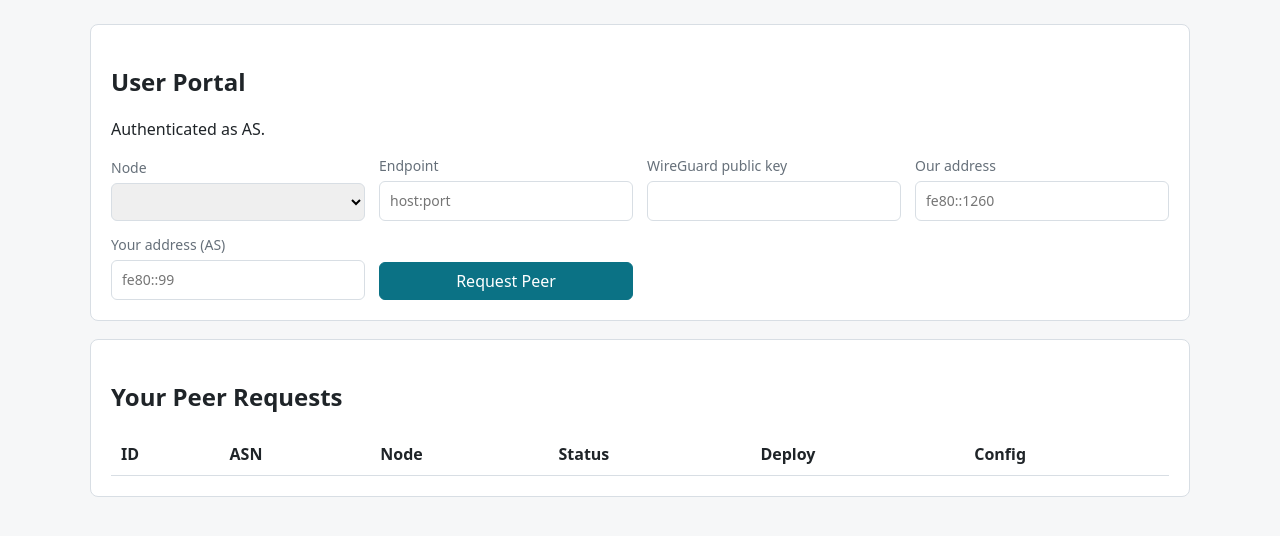
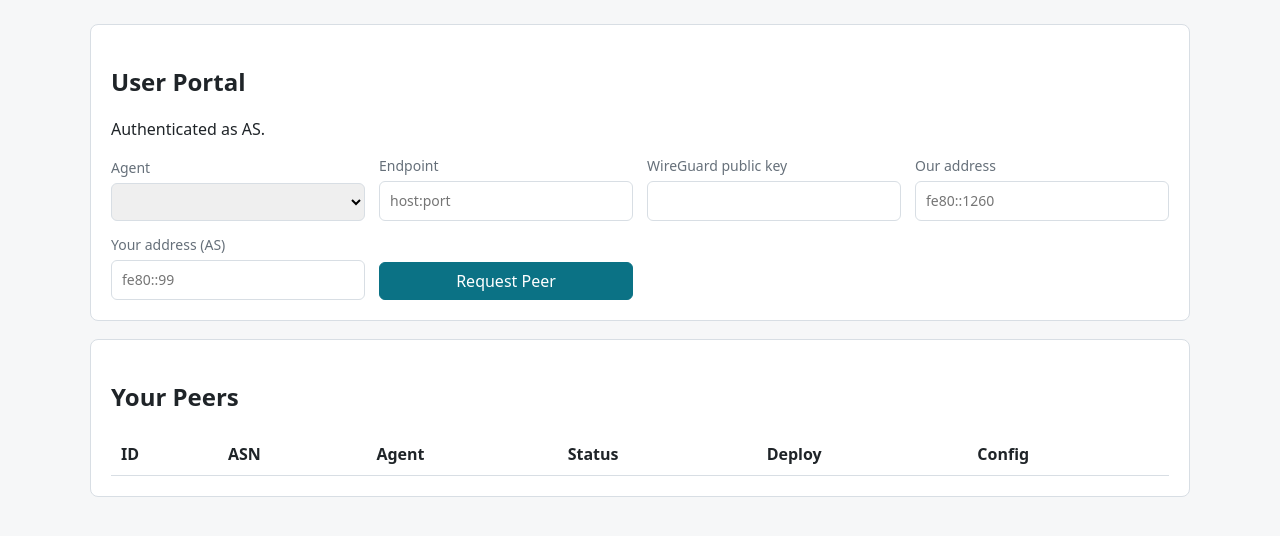
Before and after one commit to jasonxu114514/dn42, a FastAPI app: template backend/app/templates/portal.html in a window 1280 px wide. Shown: the part 51-587 px from the top of the page. Run offline with FastAPI, Linux system fonts and the light colour scheme; the template is opened without the code that fills it, so the values that code supplies are empty.

Commit message:
Simplify backend agent control flow

```diff
--- a/backend/app/auth/service.py
+++ b/backend/app/auth/service.py
@@ -7,6 +7,7 @@ from sqlalchemy.orm import Session
 
 from app.config import Settings
 from app.db.models import ASNIdentity, AuthChallenge, TelegramBinding, User, utcnow
+from app.peer.validation import normalize_asn_number
 
 
 def create_challenge(
@@ -55,7 +56,10 @@ def upsert_user_from_kioubit(db: Session, data: dict[str, Any], settings: Settin
         user = User(primary_asn=asn)
         db.add(user)
     user.first_email = data.get("first_email") or user.first_email
-    user.is_admin = asn in settings.admin_asn_set
+    try:
+        user.is_admin = normalize_asn_number(asn) == normalize_asn_number(settings.local_asn)
+    except ValueError:
+        user.is_admin = False
     user.last_login_at = utcnow()
     db.commit()
     db.refresh(user)
--- a/backend/app/main.py
+++ b/backend/app/main.py
@@ -1,3 +1,5 @@
+import secrets
+
 from fastapi import Depends, FastAPI, Form, HTTPException, Request
 from fastapi.responses import HTMLResponse, RedirectResponse
 from fastapi.staticfiles import StaticFiles
@@ -11,7 +13,7 @@ from app.auth.session import current_user, login_user, logout_user
 from app.api.telegram import router as telegram_router
 from app.config import get_settings
 from app.db.init_db import create_schema, seed_defaults
-from app.db.models import LGQuery, Node, PeerRequest, utcnow
+from app.db.models import Agent, LGQuery, PeerRequest, utcnow
 from app.db.session import SessionLocal, get_db
 from app.lg.client import AgentClient
 from app.lg.validation import validate_query_type, validate_target
@@ -51,8 +53,8 @@ def render(request: Request, name: str, context: dict | None = None) -> HTMLResp
 
 @app.get("/", response_class=HTMLResponse)
 def home(request: Request, db: Session = Depends(get_db)) -> HTMLResponse:
-    nodes = db.query(Node).filter(Node.enabled.is_(True)).order_by(Node.name).all()
-    return render(request, "index.html", {"nodes": nodes})
+    agents = query_enabled_agents(db).all()
+    return render(request, "index.html", {"agents": agents})
 
 
 @app.get("/login", response_class=HTMLResponse)
@@ -112,7 +114,7 @@ def portal(request: Request, db: Session = Depends(get_db)) -> HTMLResponse:
     user = current_user(request, db)
     if user is None:
         return RedirectResponse("/login", status_code=303)
-    nodes = db.query(Node).filter(Node.enabled.is_(True)).order_by(Node.name).all()
+    agents = query_enabled_agents(db).all()
     peers = (
         db.query(PeerRequest)
         .filter(PeerRequest.user_id == user.id)
@@ -131,7 +133,7 @@ def portal(request: Request, db: Session = Depends(get_db)) -> HTMLResponse:
         request,
         "portal.html",
         {
-            "nodes": nodes,
+            "agents": agents,
             "peers": peers,
             "default_local_link_address": default_local_link_address,
             "default_peer_link_address": default_peer_link_address,
@@ -142,7 +144,7 @@ def portal(request: Request, db: Session = Depends(get_db)) -> HTMLResponse:
 @app.post("/portal/peers")
 def create_peer_request(
     request: Request,
-    node_id: int = Form(...),
+    agent_id: int = Form(...),
     endpoint: str = Form(...),
     wg_public_key: str = Form(...),
     local_link_address: str = Form(...),
@@ -152,9 +154,9 @@ def create_peer_request(
     user = current_user(request, db)
     if user is None:
         return RedirectResponse("/login", status_code=303)
-    node = db.query(Node).filter(Node.id == node_id, Node.enabled.is_(True)).one_or_none()
-    if node is None:
-        raise HTTPException(status_code=400, detail="Unknown node")
+    agent = query_enabled_agents(db).filter(Agent.id == agent_id).one_or_none()
+    if agent is None:
+        raise HTTPException(status_code=400, detail="Unknown or disabled agent")
     if len(wg_public_key.strip()) < 32:
         raise HTTPException(status_code=400, detail="WireGuard public key looks too short")
     try:
@@ -165,18 +167,17 @@ def create_peer_request(
     peer = PeerRequest(
         user_id=user.id,
         asn=user.primary_asn,
-        node_id=node.id,
+        agent_id=agent.id,
         endpoint=endpoint.strip(),
         wg_public_key=wg_public_key.strip(),
         local_link_address=local_link_address,
         peer_link_address=peer_link_address,
-        status="approved" if settings.auto_approve_peers else "pending",
+        status="approved",
     )
-    peer.node = node
+    peer.agent = agent
     db.add(peer)
     db.flush()
-    if settings.auto_approve_peers and settings.auto_deploy_on_approval:
-        deploy_peer_request(peer)
+    deploy_peer_request(peer)
     db.commit()
     return RedirectResponse("/portal", status_code=303)
 
@@ -194,7 +195,7 @@ def peer_config(peer_id: int, request: Request, db: Session = Depends(get_db)) -
         "config.html",
         {
             "title": f"Peer #{peer.id} config",
-            "config": render_user_config(peer, peer.node, settings.local_asn or "<our-asn>"),
+            "config": render_user_config(peer, peer.agent, settings.local_asn or "<our-asn>"),
         },
     )
 
@@ -204,38 +205,183 @@ def admin(request: Request, db: Session = Depends(get_db)) -> HTMLResponse:
     user = current_user(request, db)
     if user is None or not user.is_admin:
         raise HTTPException(status_code=403, detail="Admin access required")
+    agents = db.query(Agent).order_by(Agent.name).all()
     peers = db.query(PeerRequest).order_by(PeerRequest.created_at.desc()).all()
-    nodes = db.query(Node).order_by(Node.name).all()
-    return render(request, "admin.html", {"peers": peers, "nodes": nodes})
+    return render(request, "admin.html", {"agents": agents, "peers": peers})
 
 
-@app.post("/admin/peers/{peer_id}/{action}")
-def admin_peer_action(
-    peer_id: int,
-    action: str,
+@app.post("/admin/agents")
+def admin_create_agent(
+    request: Request,
+    name: str = Form(...),
+    location: str = Form(""),
+    url: str = Form(...),
+    enabled: str | None = Form(None),
+    db: Session = Depends(get_db),
+) -> RedirectResponse:
+    user = current_user(request, db)
+    if user is None or not user.is_admin:
+        raise HTTPException(status_code=403, detail="Admin access required")
+    name = name.strip()
+    url = url.strip()
+    if not name or not url:
+        raise HTTPException(status_code=400, detail="Agent name and URL are required")
+    if db.query(Agent).filter(Agent.name == name).one_or_none() is not None:
+        raise HTTPException(status_code=400, detail="Agent name already exists")
+    db.add(
+        Agent(
+            name=name,
+            location=location.strip(),
+            url=url,
+            token=secrets.token_urlsafe(32),
+            enabled=enabled == "on",
+        )
+    )
+    db.commit()
+    return RedirectResponse("/admin", status_code=303)
+
+
+@app.post("/admin/agents/{agent_id}/update")
+def admin_update_agent(
+    agent_id: int,
+    request: Request,
+    name: str = Form(...),
+    location: str = Form(""),
+    url: str = Form(...),
+    enabled: str | None = Form(None),
+    db: Session = Depends(get_db),
+) -> RedirectResponse:
+    user = current_user(request, db)
+    if user is None or not user.is_admin:
+        raise HTTPException(status_code=403, detail="Admin access required")
+    agent = db.query(Agent).filter(Agent.id == agent_id).one_or_none()
+    if agent is None:
+        raise HTTPException(status_code=404, detail="Agent not found")
+    name = name.strip()
+    url = url.strip()
+    if not name or not url:
+        raise HTTPException(status_code=400, detail="Agent name and URL are required")
+    existing = db.query(Agent).filter(Agent.name == name, Agent.id != agent.id).one_or_none()
+    if existing is not None:
+        raise HTTPException(status_code=400, detail="Agent name already exists")
+    agent.name = name
+    agent.location = location.strip()
+    agent.url = url
+    agent.enabled = enabled == "on"
+    db.commit()
+    return RedirectResponse("/admin", status_code=303)
+
+
+@app.post("/admin/agents/{agent_id}/reset-token")
+def admin_reset_agent_token(
+    agent_id: int,
     request: Request,
     db: Session = Depends(get_db),
 ) -> RedirectResponse:
     user = current_user(request, db)
     if user is None or not user.is_admin:
         raise HTTPException(status_code=403, detail="Admin access required")
-    if action not in {"approve", "reject", "deploy"}:
-        raise HTTPException(status_code=400, detail="Unsupported action")
+    agent = db.query(Agent).filter(Agent.id == agent_id).one_or_none()
+    if agent is None:
+        raise HTTPException(status_code=404, detail="Agent not found")
+    agent.token = secrets.token_urlsafe(32)
+    db.commit()
+    return RedirectResponse("/admin", status_code=303)
+
+
+@app.post("/admin/agents/{agent_id}/delete")
+def admin_delete_agent(
+    agent_id: int,
+    request: Request,
+    db: Session = Depends(get_db),
+) -> RedirectResponse:
+    user = current_user(request, db)
+    if user is None or not user.is_admin:
+        raise HTTPException(status_code=403, detail="Admin access required")
+    agent = db.query(Agent).filter(Agent.id == agent_id).one_or_none()
+    if agent is None:
+        raise HTTPException(status_code=404, detail="Agent not found")
+    if db.query(PeerRequest).filter(PeerRequest.agent_id == agent.id).first() is not None:
+        raise HTTPException(status_code=400, detail="Delete or move peers before deleting this agent")
+    db.delete(agent)
+    db.commit()
+    return RedirectResponse("/admin", status_code=303)
+
+
+@app.post("/admin/peers/{peer_id}/update")
+def admin_update_peer(
+    peer_id: int,
+    request: Request,
+    agent_id: int = Form(...),
+    endpoint: str = Form(...),
+    wg_public_key: str = Form(...),
+    local_link_address: str = Form(...),
+    peer_link_address: str = Form(...),
+    status: str = Form("approved"),
+    db: Session = Depends(get_db),
+) -> RedirectResponse:
+    user = current_user(request, db)
+    if user is None or not user.is_admin:
+        raise HTTPException(status_code=403, detail="Admin access required")
     peer = db.query(PeerRequest).filter(PeerRequest.id == peer_id).one_or_none()
     if peer is None:
-        raise HTTPException(status_code=404, detail="Peer request not found")
-    if action == "reject":
-        peer.status = "rejected"
-        peer.deploy_status = "not_deployed"
-    elif action == "approve":
-        peer.status = "approved"
-        if settings.auto_deploy_on_approval:
-            deploy_peer_request(peer)
-    elif action == "deploy":
-        if peer.status != "approved":
-            raise HTTPException(status_code=400, detail="Only approved peers can be deployed")
-        deploy_peer_request(peer)
+        raise HTTPException(status_code=404, detail="Peer not found")
+    agent = db.query(Agent).filter(Agent.id == agent_id).one_or_none()
+    if agent is None:
+        raise HTTPException(status_code=400, detail="Unknown agent")
+    if status not in {"approved", "disabled"}:
+        raise HTTPException(status_code=400, detail="Unsupported peer status")
+    if len(wg_public_key.strip()) < 32:
+        raise HTTPException(status_code=400, detail="WireGuard public key looks too short")
+    try:
+        local_link_address = normalize_link_local_address(local_link_address)
+        peer_link_address = normalize_link_local_address(peer_link_address)
+    except ValueError as exc:
+        raise HTTPException(status_code=400, detail=str(exc)) from exc
+    peer.agent_id = agent.id
+    peer.agent = agent
+    peer.endpoint = endpoint.strip()
+    peer.wg_public_key = wg_public_key.strip()
+    peer.local_link_address = local_link_address
+    peer.peer_link_address = peer_link_address
+    peer.status = status
     peer.updated_at = utcnow()
+    db.commit()
+    return RedirectResponse("/admin", status_code=303)
+
+
+@app.post("/admin/peers/{peer_id}/redeploy")
+def admin_redeploy_peer(
+    peer_id: int,
+    request: Request,
+    db: Session = Depends(get_db),
+) -> RedirectResponse:
+    user = current_user(request, db)
+    if user is None or not user.is_admin:
+        raise HTTPException(status_code=403, detail="Admin access required")
+    peer = db.query(PeerRequest).filter(PeerRequest.id == peer_id).one_or_none()
+    if peer is None:
+        raise HTTPException(status_code=404, detail="Peer not found")
+    if peer.status != "approved":
+        raise HTTPException(status_code=400, detail="Only approved peers can be deployed")
+    deploy_peer_request(peer)
+    db.commit()
+    return RedirectResponse("/admin", status_code=303)
+
+
+@app.post("/admin/peers/{peer_id}/delete")
+def admin_delete_peer(
+    peer_id: int,
+    request: Request,
+    db: Session = Depends(get_db),
+) -> RedirectResponse:
+    user = current_user(request, db)
+    if user is None or not user.is_admin:
+        raise HTTPException(status_code=403, detail="Admin access required")
+    peer = db.query(PeerRequest).filter(PeerRequest.id == peer_id).one_or_none()
+    if peer is None:
+        raise HTTPException(status_code=404, detail="Peer not found")
+    db.delete(peer)
     db.commit()
     return RedirectResponse("/admin", status_code=303)
 
@@ -247,13 +393,13 @@ def admin_peer_config(peer_id: int, request: Request, db: Session = Depends(get_
         raise HTTPException(status_code=403, detail="Admin access required")
     peer = db.query(PeerRequest).filter(PeerRequest.id == peer_id).one_or_none()
     if peer is None:
-        raise HTTPException(status_code=404, detail="Peer request not found")
+        raise HTTPException(status_code=404, detail="Peer not found")
     return render(
         request,
         "config.html",
         {
-            "title": f"Operator config for request #{peer.id}",
-            "config": render_operator_config(peer, peer.node, settings.local_asn or "<our-asn>"),
+            "title": f"Operator config for peer #{peer.id}",
+            "config": render_operator_config(peer, peer.agent, settings.local_asn or "<our-asn>"),
         },
     )
 
@@ -263,7 +409,7 @@ def deploy_peer_request(peer: PeerRequest) -> None:
     peer.deploy_output = ""
     peer.updated_at = utcnow()
     try:
-        result = deploy_peer(peer, peer.node, settings)
+        result = deploy_peer(peer, peer.agent, settings)
         apply_deploy_result(peer, result)
     except Exception as exc:
         peer.deploy_status = "failed"
@@ -275,14 +421,14 @@ def deploy_peer_request(peer: PeerRequest) -> None:
 @app.post("/lg", response_class=HTMLResponse)
 async def looking_glass(
     request: Request,
-    node_id: int = Form(...),
+    agent_id: int = Form(...),
     query_type: str = Form(...),
     target: str = Form(""),
     db: Session = Depends(get_db),
 ) -> HTMLResponse:
-    node = db.query(Node).filter(Node.id == node_id, Node.enabled.is_(True)).one_or_none()
-    if node is None:
-        raise HTTPException(status_code=400, detail="Unknown node")
+    agent = query_enabled_agents(db).filter(Agent.id == agent_id).one_or_none()
+    if agent is None:
+        raise HTTPException(status_code=400, detail="Unknown or disabled agent")
     result_text = ""
     ok = False
     normalized_query_type = query_type
@@ -290,7 +436,7 @@ async def looking_glass(
     try:
         normalized_query_type = validate_query_type(query_type)
         normalized_target = validate_target(normalized_query_type, target)
-        result = await AgentClient().query(node, normalized_query_type, normalized_target)
+        result = await AgentClient().query(agent, normalized_query_type, normalized_target)
         ok = bool(result.get("ok", False))
         result_text = str(result.get("output", result))
     except Exception as exc:
@@ -299,7 +445,7 @@ async def looking_glass(
     db.add(
         LGQuery(
             user_id=user.id if user else None,
-            node_id=node.id,
+            agent_id=agent.id,
             query_type=normalized_query_type,
             target=normalized_target,
             ok=ok,
@@ -307,9 +453,13 @@ async def looking_glass(
         )
     )
     db.commit()
-    nodes = db.query(Node).filter(Node.enabled.is_(True)).order_by(Node.name).all()
+    agents = query_enabled_agents(db).all()
     return render(
         request,
         "index.html",
-        {"nodes": nodes, "lg_result": result_text, "lg_ok": ok, "last_query": normalized_query_type},
+        {"agents": agents, "lg_result": result_text, "lg_ok": ok, "last_query": normalized_query_type},
     )
+
+
+def query_enabled_agents(db: Session):
+    return db.query(Agent).filter(Agent.enabled.is_(True)).order_by(Agent.name)
--- a/backend/app/templates/portal.html
+++ b/backend/app/templates/portal.html
@@ -4,10 +4,10 @@
   <h1>User Portal</h1>
   <p>Authenticated as AS{{ user.primary_asn }}.</p>
   <form method="post" action="/portal/peers" class="grid-form">
-    <label>Node
-      <select name="node_id">
-        {% for node in nodes %}
-          <option value="{{ node.id }}">{{ node.name }}</option>
+    <label>Agent
+      <select name="agent_id">
+        {% for agent in agents %}
+          <option value="{{ agent.id }}">{{ agent.name }}{% if agent.location %} - {{ agent.location }}{% endif %}</option>
         {% endfor %}
       </select>
     </label>
@@ -28,15 +28,15 @@
 </section>
 
 <section class="panel">
-  <h2>Your Peer Requests</h2>
+  <h2>Your Peers</h2>
   <table>
-    <thead><tr><th>ID</th><th>ASN</th><th>Node</th><th>Status</th><th>Deploy</th><th>Config</th></tr></thead>
+    <thead><tr><th>ID</th><th>ASN</th><th>Agent</th><th>Status</th><th>Deploy</th><th>Config</th></tr></thead>
     <tbody>
       {% for peer in peers %}
         <tr>
           <td>#{{ peer.id }}</td>
           <td>{{ peer.asn }}</td>
-          <td>{{ peer.node.name }}</td>
+          <td>{{ peer.agent.name }}</td>
           <td>{{ peer.status }}</td>
           <td>{{ peer.deploy_status }}</td>
           <td><a href="/portal/peers/{{ peer.id }}/config">view</a></td>
```
Also changed, not shown: backend/app/api/telegram.py (+7 -11 lines), backend/app/bot/main.py (+14 -14 lines), backend/app/config.py (+0 -8 lines), backend/app/db/init_db.py (+13 -31 lines), backend/app/db/models.py (+8 -7 lines), backend/app/lg/client.py (+7 -5 lines), backend/app/peer/config.py (+14 -14 lines), backend/app/peer/deploy.py (+12 -10 lines), backend/app/static/styles.css (+39 -2 lines), backend/app/templates/admin.html (+79 -19 lines), backend/app/templates/index.html (+4 -4 lines), docs/agent-api.md (+1 -1 lines), README.md, 2 other files.
